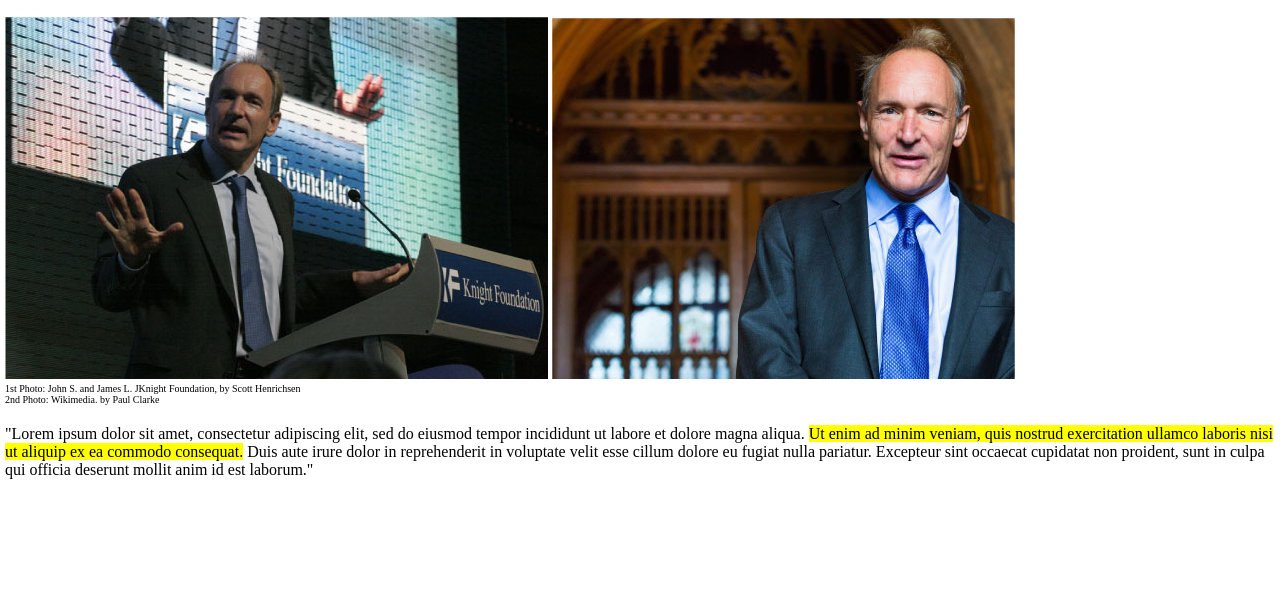
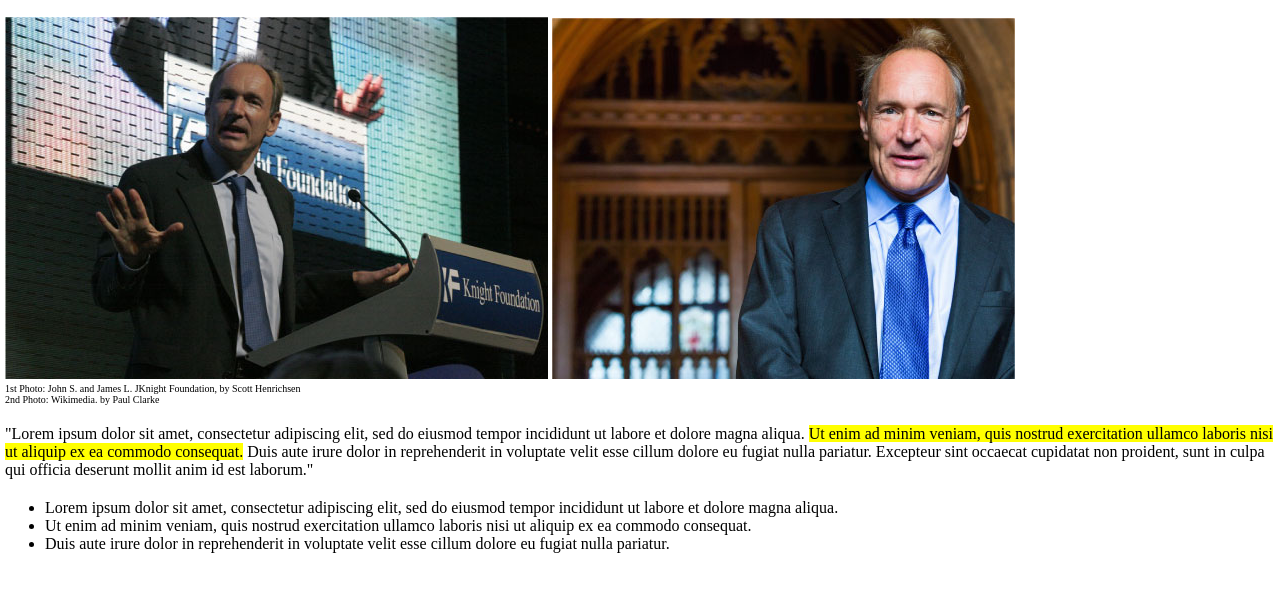
Before and after one commit to AsiaDeMartino/html-css-booleaner, a plain HTML site: page index.html in a window 1280 px wide. Shown: the part 203-794 px from the top of the page. Drawn offline with Linux system fonts and the light colour scheme.

Commit message:
aggiunta lista

```diff
--- a/index.html
+++ b/index.html
@@ -32,6 +32,13 @@
          <section>
              <p>"Lorem ipsum dolor sit amet, consectetur adipiscing elit, sed do eiusmod tempor incididunt ut labore et dolore magna aliqua. <span class="evidenziato"> Ut enim ad minim veniam, quis nostrud exercitation ullamco laboris nisi ut aliquip ex ea commodo consequat.</span> Duis aute irure dolor in reprehenderit in voluptate velit esse cillum dolore eu fugiat nulla pariatur. Excepteur sint occaecat cupidatat non proident, sunt in culpa qui officia deserunt mollit anim id est laborum."</p>
          </section>
+        <section>
+            <ul>
+                <li>Lorem ipsum dolor sit amet, consectetur adipiscing elit, sed do eiusmod tempor incididunt ut labore et dolore magna aliqua. </li>
+                <li>Ut enim ad minim veniam, quis nostrud exercitation ullamco laboris nisi ut aliquip ex ea commodo consequat.</li>
+                <li>Duis aute irure dolor in reprehenderit in voluptate velit esse cillum dolore eu fugiat nulla pariatur. </li>
+            </ul>
+        </section>
 
     </main>
 </body>
```
